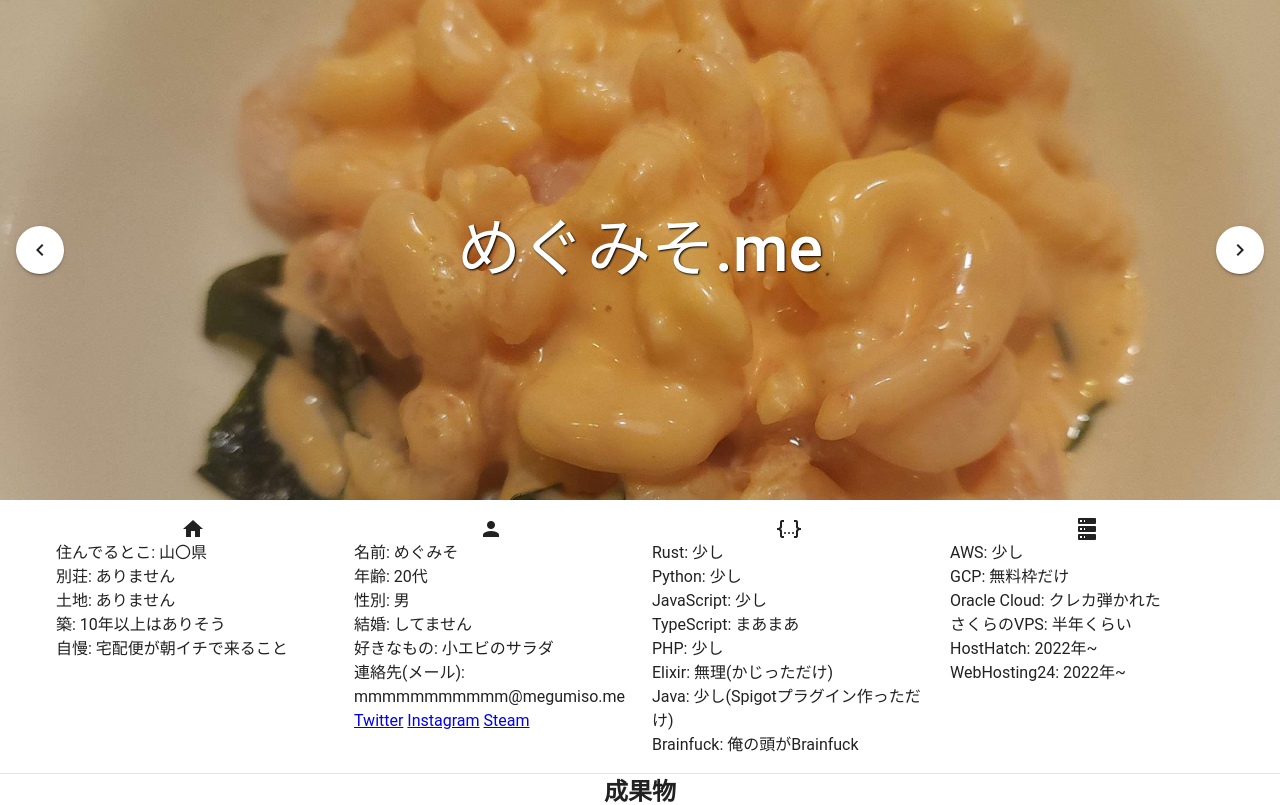
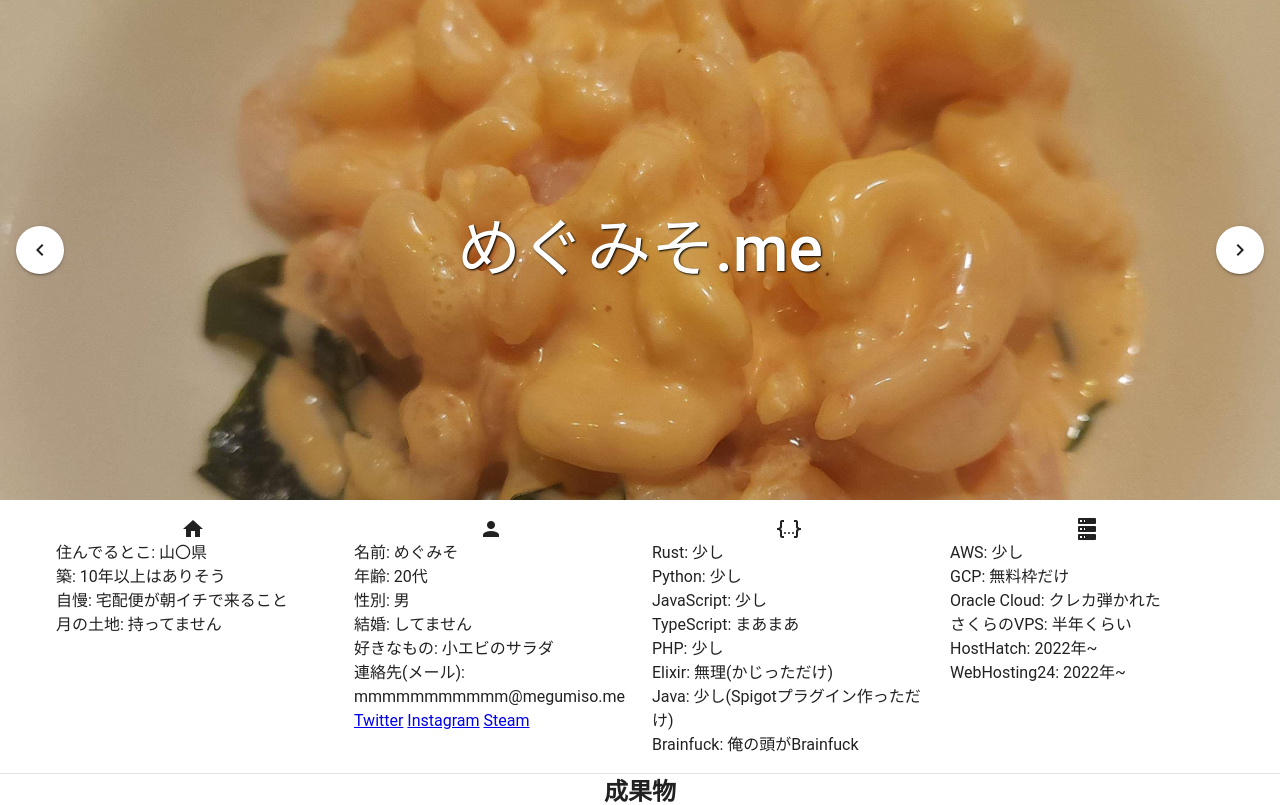
Before and after one commit to Megumiso/megumiso.me, a Vue app: page / in a window 1280 px wide. Shown: the top 805 px of the page. Built offline with nearby package versions, Linux system fonts and the light colour scheme.

Commit message:
土地のことはさらすといけないらしいので交換

```diff
--- a/src/pages/index.vue
+++ b/src/pages/index.vue
@@ -29,10 +29,9 @@
           <v-icon class="icon">mdi-home</v-icon>
         </div>
         <p>住んでるとこ: 山〇県</p>
-        <p>別荘: ありません</p>
-        <p>土地: ありません</p>
         <p>築: 10年以上はありそう</p>
         <p>自慢: 宅配便が朝イチで来ること</p>
+        <p>月の土地: 持ってません</p>
       </v-col>
       <v-col cols="12" sm="3">
         <div align="center">
```
